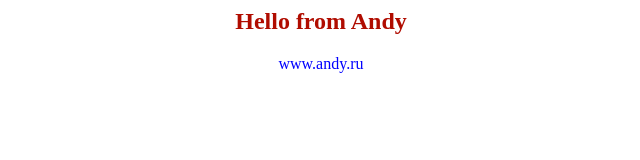
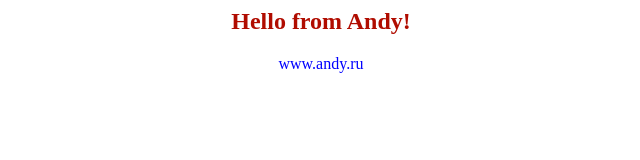
Before and after one commit to rumata36/jenkins, a plain HTML site: page index.html in a window 1280 px wide. Shown: the full height of the page, 319-959 px from the left. Drawn offline with Linux system fonts and the light colour scheme.

Commit message:
Update index.html

```diff
--- a/index.html
+++ b/index.html
@@ -1,7 +1,7 @@
 <html>
 <body bgcolor=white>
 <center>
-<h2><font color=blqck>Hello from Andy</font></h2>
+<h2><font color=blqck>Hello from Andy!</font></h2>
 <font color="blue">www.andy.ru</font>
 <br></br>
 </center>
```
